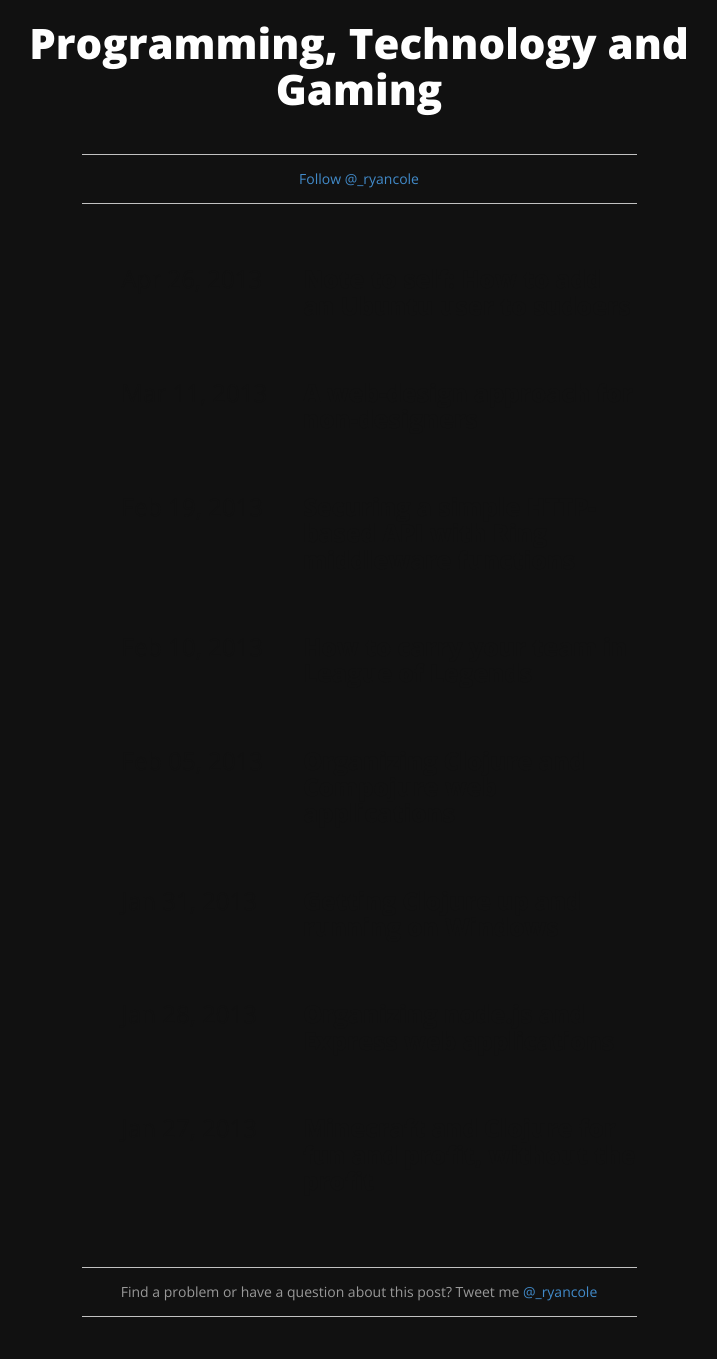
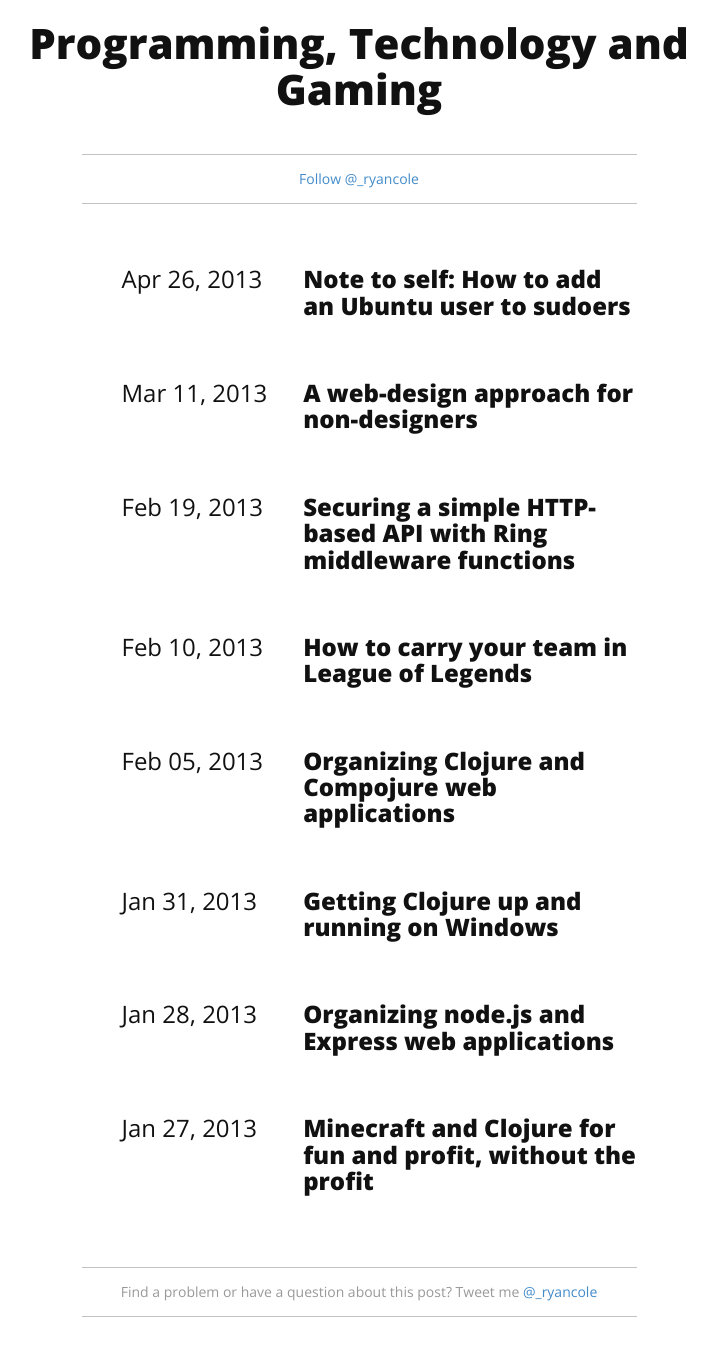
Before and after one commit to ryancole/ryancole.github.com, a Jekyll site: the page built from index.html, in a window 1280 px wide. Shown: the whole page, without its empty margins (281-998 px from the left). Built offline with Jekyll 4.4.1, drawn with Linux system fonts in a browser that asks for light colours; comment, search, counter and statistics services are not loaded.

Commit message:
Update style.css

```diff
--- a/static/css/style.css
+++ b/static/css/style.css
@@ -1,8 +1,7 @@
 @import url(http://fonts.googleapis.com/css?family=Open+Sans:400,700,800);
 
 body {
-  color: #fff;
-  background-color: #111;
+  color: #111;
   font-family: 'Open Sans', sans-serif;
 }
 
```
